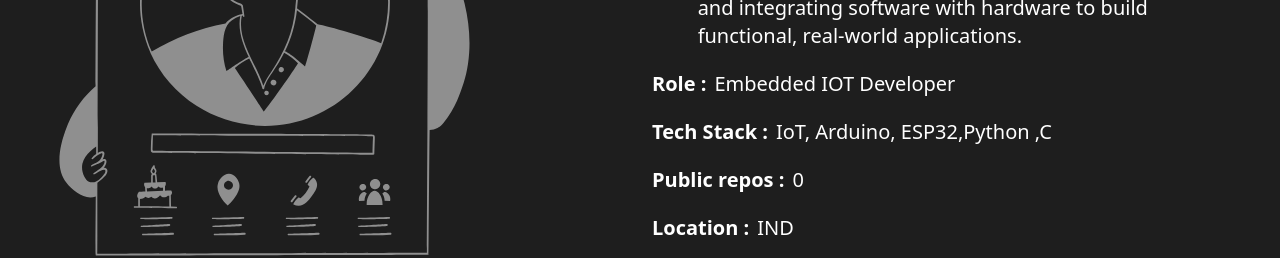
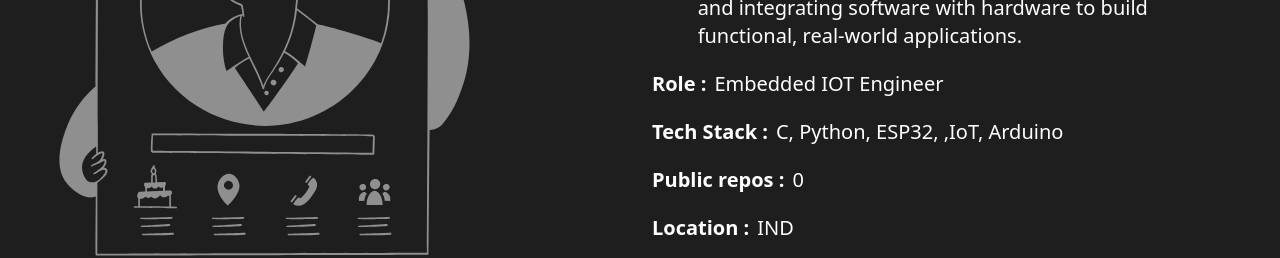
Before and after one commit to adithyan-mb/portfolio, a React (Vite) app: page /github in a window 1280 px wide. Shown: the part 382-640 px from the top of the page. Built offline with nearby package versions, Linux system fonts and the light colour scheme; no server answers; a web font is replaced by a local one.

Commit message:
portfolio github page update

```diff
--- a/src/components/Github.jsx
+++ b/src/components/Github.jsx
@@ -75,11 +75,11 @@ devices and integrating software with hardware to build functional, real-world a
               </div>
               <div className='flex gap-2'>
                 <p className='font-bold'>Role :</p>
-                <p>Embedded IOT Developer</p>
+                <p>Embedded IOT Engineer </p>
               </div>
               <div className='flex gap-2'>
                 <p className='font-bold'>Tech Stack : </p>
-                <p>IoT, Arduino, ESP32,Python ,C</p>
+                <p>C, Python, ESP32, ,IoT, Arduino</p>
               </div>
               <div className='flex gap-2'>
                 <p className='font-bold'>Public repos : </p>
```
